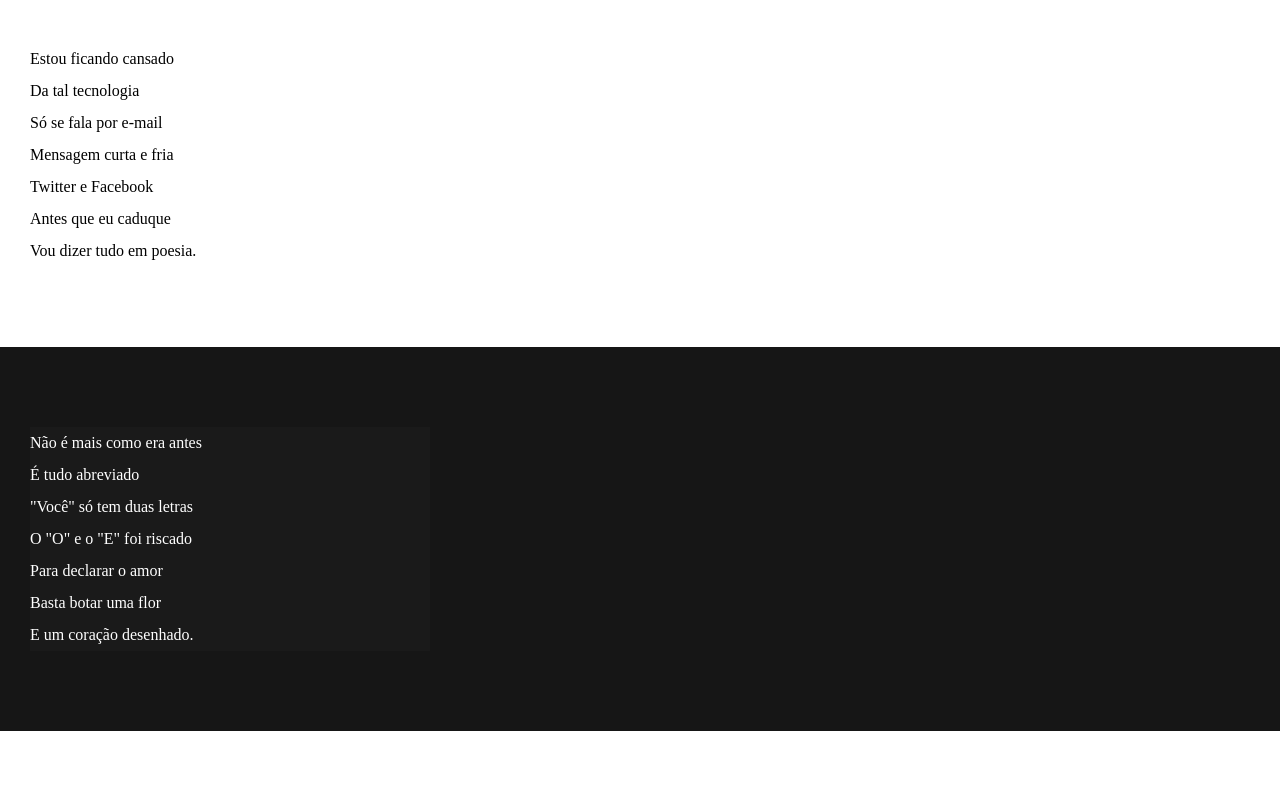
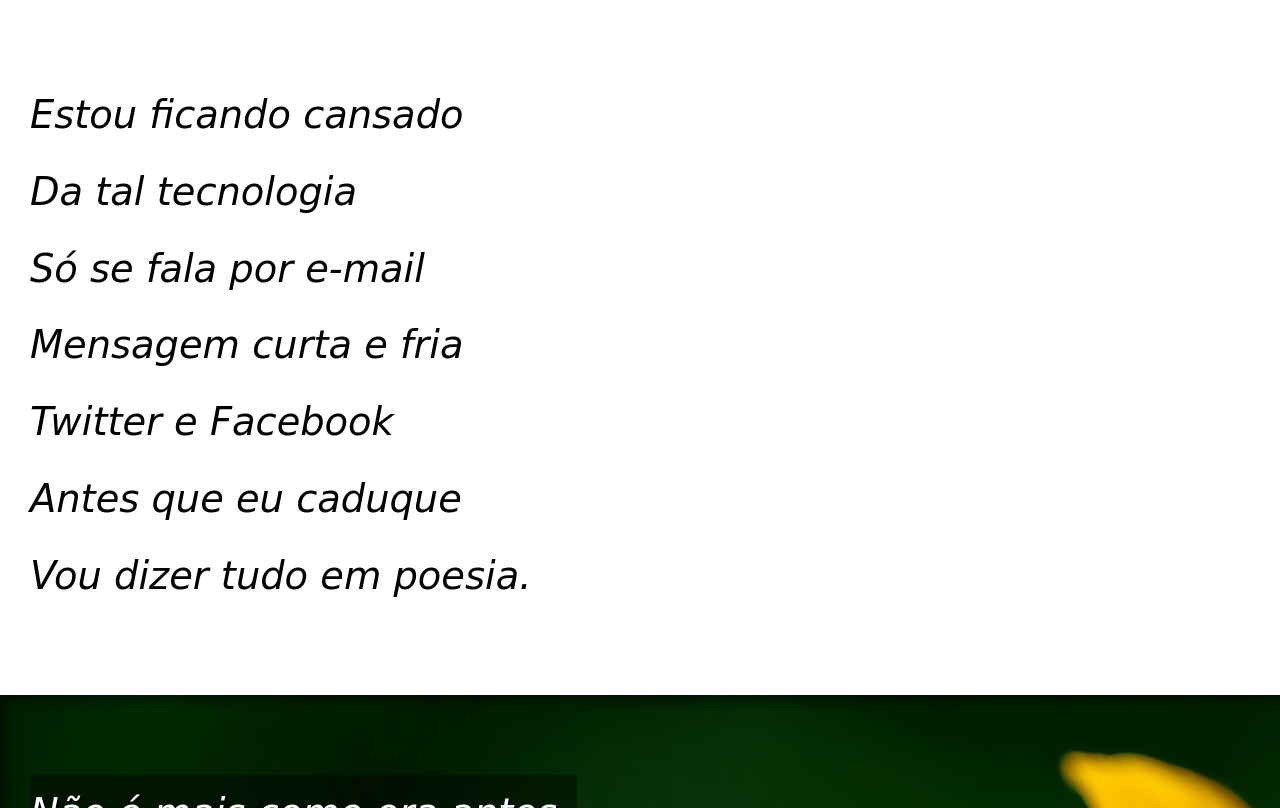
Before and after one commit to malaspin1/aulas, a plain HTML site: page cordel/index.html in a window 1280 px wide. Shown: the part 192-1000 px from the top of the page. Drawn offline with Linux system fonts and the light colour scheme.

Commit message:
Site Cordel

```diff
--- a/cordel/estilo/style.css
+++ b/cordel/estilo/style.css
@@ -1,3 +1,12 @@
+@import url('https://fonts.googleapis.com/css2?family=Passion+One:wght@400;700;900&family=Sriracha&display=swap');
+
+:root {
+    --fonte1: Verdana, Geneva, Tahoma, sans-serif;
+    --fonte2: 'Passion One', cursive;
+    --fonte3: 'Siriracha', cursive;
+}
+
+
 * {
     margin: 0;
     padding: 0;
@@ -7,6 +16,7 @@ html,
 body {
     min-height: 100vh;
     background-color: lightgray;
+    font-family: var(--fonte1);
 }
 
 header {
@@ -18,6 +28,8 @@ header {
 header>h1 {
     padding-top: 50px;
     font-variant: small-caps;
+    font-family: var(--fonte2);
+    font-size: 5vw;
 }
 
 header>p {
@@ -39,6 +51,9 @@ section {
     padding-bottom: 10vh;
     line-height: 2em;
     padding-left: 30px;
+    font-family: var(--fonte3);
+    font-size: 3vw;
+    font-style: italic;
 }
 
 section.normal {
@@ -49,11 +64,26 @@ section.normal {
 section.imagem {
     background-color: rgb(22, 22, 22);
     color: white;
+    background-attachment: fixed;
+    background-position: left center;
+    background-position: right center;
+    box-shadow: inset 6px 6px 13px rgba(0, 0, 0, 0.514);
+    background-size: cover;
+}
+
+#imagem1 {
+    background-image: url(../imagens/background001.jpg);
+}
+
+#imagem2 {
+    background-image: url(../imagens/background002.jpg);
 }
 
 section.imagem>p {
-    background-color: rgba(29, 29, 29, 0.644);
-    width: 400px;
+    background-color: rgba(0, 0, 0, 0.425);
+    display: inline-block;
+    padding-right: 20px;
+    text-shadow: 2px 2px black ;
 }
 
 
--- a/cordel/index.html
+++ b/cordel/index.html
@@ -24,7 +24,7 @@
             Vou dizer tudo em poesia.<br>
         </p>
     </section>
-    <section class="imagem">
+    <section class="imagem" id="imagem1">
         <p>
             Não é mais como era antes<br>
             É tudo abreviado<br>
@@ -56,7 +56,7 @@
             Decifre esse rabisco.<br>
         </p>
     </section>
-    <section class="imagem">
+    <section class="imagem" id="imagem2">
         <p>
             Tenho saudade das cartas<br>
             Escritas com a própria mão<br>
```
